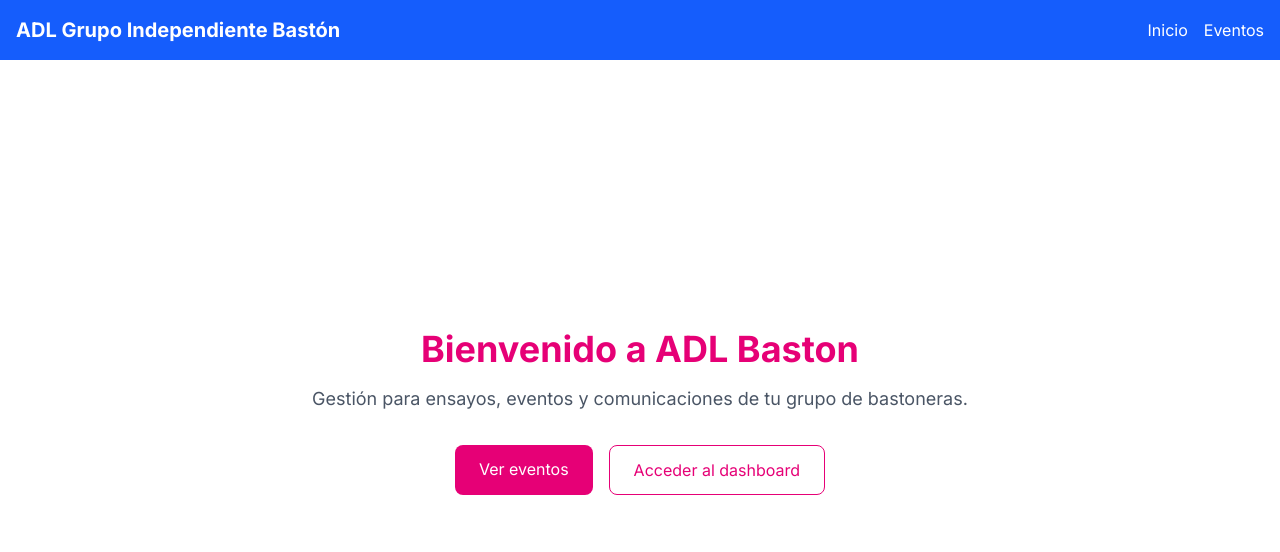
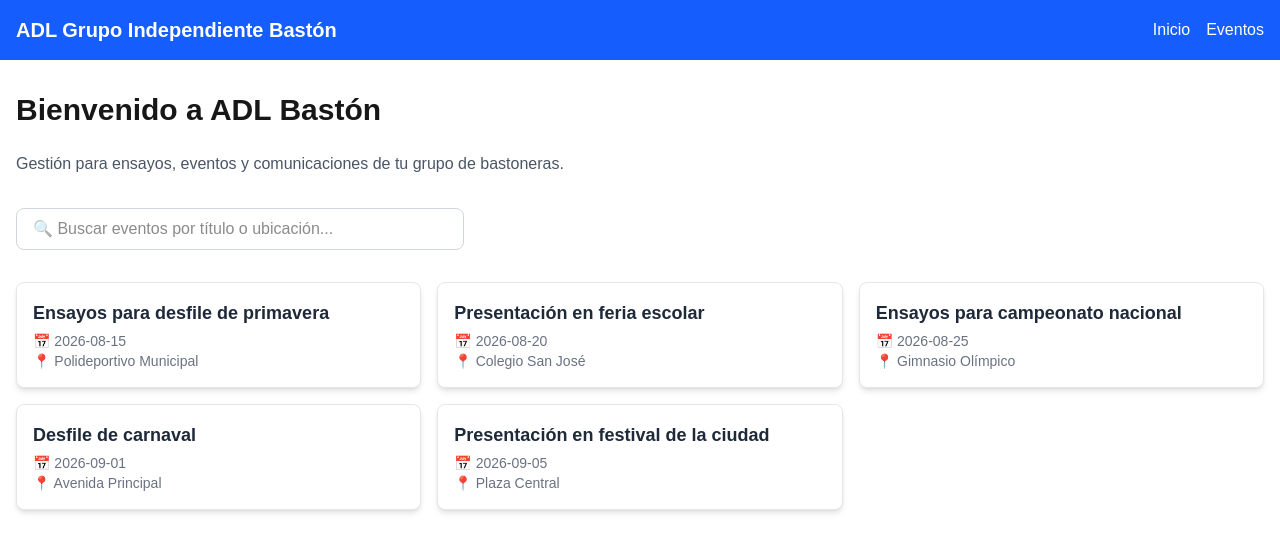
Before and after one commit to priscilapaolamh-lang/adl-baston, a Next.js app: page / in a window 1280 px wide. Shown: the top 552 px of the page. Built offline with nearby package versions, Linux system fonts and the light colour scheme.

Commit message:
feat: add event search component with useState

```diff
--- a/app/layout.tsx
+++ b/app/layout.tsx
@@ -1,9 +1,17 @@
 import type { Metadata } from "next";
-import { Inter } from "next/font/google";
+import { Geist, Geist_Mono } from "next/font/google";
 import "./globals.css";
 import Navbar from "@/components/Navbar";
 
-const inter = Inter({ subsets: ["latin"] });
+const geistSans = Geist({
+  variable: "--font-geist-sans",
+  subsets: ["latin"],
+});
+
+const geistMono = Geist_Mono({
+  variable: "--font-geist-mono",
+  subsets: ["latin"],
+});
 
 export const metadata: Metadata = {
   title: "ADL Grupo Independiente Bastón",
@@ -17,7 +25,10 @@ export default function RootLayout({
 }>) {
   return (
     <html lang="es">
-      <body className={inter.className}>
+      <body
+        className={`${geistSans.variable} ${geistMono.variable} antialiased`}
+        suppressHydrationWarning
+      >
         <Navbar />
         <main className="container mx-auto px-4 py-8">
           {children}
--- a/app/page.tsx
+++ b/app/page.tsx
@@ -1,26 +1,57 @@
+'use client';
+
+import { useState } from 'react';
+
+// Datos de ejemplo (simulan eventos de la base de datos)
+const eventosEjemplo = [
+  { id: 1, titulo: 'Ensayos para desfile de primavera', fecha: '2026-08-15', ubicacion: 'Polideportivo Municipal' },
+  { id: 2, titulo: 'Presentación en feria escolar', fecha: '2026-08-20', ubicacion: 'Colegio San José' },
+  { id: 3, titulo: 'Ensayos para campeonato nacional', fecha: '2026-08-25', ubicacion: 'Gimnasio Olímpico' },
+  { id: 4, titulo: 'Desfile de carnaval', fecha: '2026-09-01', ubicacion: 'Avenida Principal' },
+  { id: 5, titulo: 'Presentación en festival de la ciudad', fecha: '2026-09-05', ubicacion: 'Plaza Central' },
+];
+
 export default function Home() {
+  const [busqueda, setBusqueda] = useState('');
+
+  // Filtrar eventos según el texto de búsqueda
+  const eventosFiltrados = eventosEjemplo.filter((evento) =>
+    evento.titulo.toLowerCase().includes(busqueda.toLowerCase()) ||
+    evento.ubicacion.toLowerCase().includes(busqueda.toLowerCase())
+  );
+
   return (
-    <div className="flex flex-col items-center justify-center min-h-[80vh] px-4">
-      <h1 className="text-4xl font-bold text-center text-pink-600">
-        Bienvenido a ADL Baston
-      </h1>
-      <p className="mt-4 text-lg text-center text-gray-600 max-w-2xl">
+    <div>
+      <h1 className="text-3xl font-bold mb-6">Bienvenido a ADL Bastón</h1>
+      <p className="text-gray-600 mb-8">
         Gestión para ensayos, eventos y comunicaciones de tu grupo de bastoneras.
       </p>
-      <div className="mt-8 flex gap-4">
-        <a
-          href="/eventos"
-          className="px-6 py-3 bg-pink-600 text-white rounded-lg hover:bg-pink-700 transition"
-        >
-          Ver eventos
-        </a>
-        <a
-          href="/dashboard"
-          className="px-6 py-3 border border-pink-600 text-pink-600 rounded-lg hover:bg-pink-50 transition"
-        >
-          Acceder al dashboard
-        </a>
+
+      {/* Buscador */}
+      <div className="mb-8">
+        <input
+          type="text"
+          placeholder="🔍 Buscar eventos por título o ubicación..."
+          value={busqueda}
+          onChange={(e) => setBusqueda(e.target.value)}
+          className="w-full max-w-md px-4 py-2 border border-gray-300 rounded-lg focus:outline-none focus:ring-2 focus:ring-blue-500 focus:border-transparent"
+        />
+      </div>
+
+      {/* Lista de eventos filtrados */}
+      <div className="grid gap-4 md:grid-cols-2 lg:grid-cols-3">
+        {eventosFiltrados.length > 0 ? (
+          eventosFiltrados.map((evento) => (
+            <div key={evento.id} className="bg-white p-4 rounded-lg shadow-md border border-gray-200">
+              <h3 className="text-lg font-semibold text-gray-800">{evento.titulo}</h3>
+              <p className="text-sm text-gray-500 mt-1">📅 {evento.fecha}</p>
+              <p className="text-sm text-gray-500">📍 {evento.ubicacion}</p>
+            </div>
+          ))
+        ) : (
+          <p className="text-gray-500 col-span-full">No se encontraron eventos que coincidan con la búsqueda.</p>
+        )}
       </div>
     </div>
-  )
+  );
 }
```
